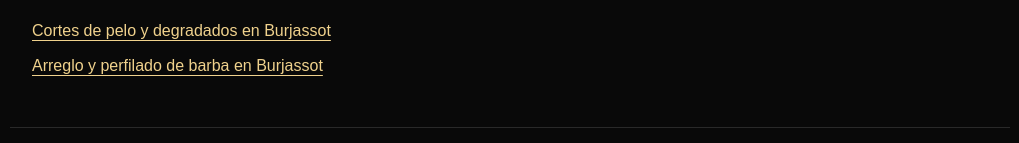
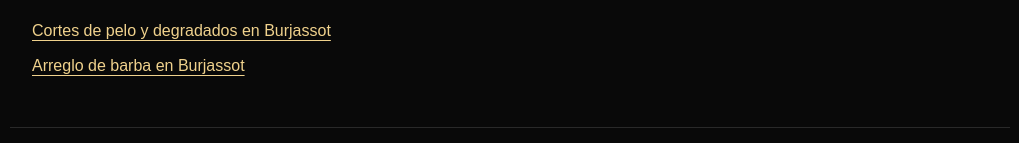
Before and after one commit to vicarlomgbarber/Vicarlomgbarber, a plain HTML site: page corte-infantil/index.html in a window 1280 px wide. Shown: the part 1244-1387 px from the top of the page, without its empty margins (130-1149 px from the left). Drawn offline with Linux system fonts and the light colour scheme.

```diff
--- a/corte-infantil/index.html
+++ b/corte-infantil/index.html
@@ -13,5 +13,5 @@
 <div class="cards"><section class="card"><h2 data-field="seccion1_titulo">Elegir el estilo</h2><p data-field="seccion1_texto">Puedes traer una foto del corte que buscas. Comenta las preferencias del niño y qué longitud resulta cómoda para el día a día.</p></section><section class="card"><h2 data-field="seccion2_titulo">Preparar la visita</h2><p data-field="seccion2_texto">Si es su primer corte o tiene alguna necesidad especial, avísanos antes de reservar. Así podremos valorar cómo atenderle.</p></section><section class="card"><h2 data-field="seccion3_titulo">Reservar un corte infantil</h2><p data-field="seccion3_texto">Selecciona el servicio de corte infantil en Booksy. Si tienes dudas sobre la edad o el tipo de corte, escríbenos por WhatsApp para confirmarlo.</p></section></div>
 <section class="card"><h2>Antes de reservar</h2><p data-field="consejo">Consulta el precio actualizado en la lista general de servicios antes de elegir tu cita.</p><a class="btn" href="https://wa.me/34631523925?text=Hola%2C%20os%20escribo%20desde%20la%20web%20de%20VICARLO%20MG%20BARBER.%20Me%20gustar%C3%ADa%20consultar%20una%20cita." target="_blank" rel="noopener noreferrer">Consultar por WhatsApp</a></section>
 <section class="card"><h2>Visítanos en Burjassot</h2><p>C/ de Manuel Dualde, 2, 46100 Burjassot, Valencia.</p><p data-horario>Lunes a sábado, de 10:00 a 21:00.</p><a href="/#contacto">Cómo llegar y contactar</a></section>
-<nav class="related" aria-label="Otros servicios"><h2>Otros servicios</h2><a href="/corte-de-pelo/">Cortes de pelo y degradados en Burjassot</a><a href="/arreglo-de-barba/">Arreglo y perfilado de barba en Burjassot</a></nav></main>
+<nav class="related" aria-label="Otros servicios"><h2>Otros servicios</h2><a href="/corte-de-pelo/">Cortes de pelo y degradados en Burjassot</a><a href="/arreglo-de-barba/">Arreglo de barba en Burjassot</a></nav></main>
 <footer class="wrap">© 2026 VICARLO MG BARBER · <a href="/">Página principal</a></footer></body></html>
```
